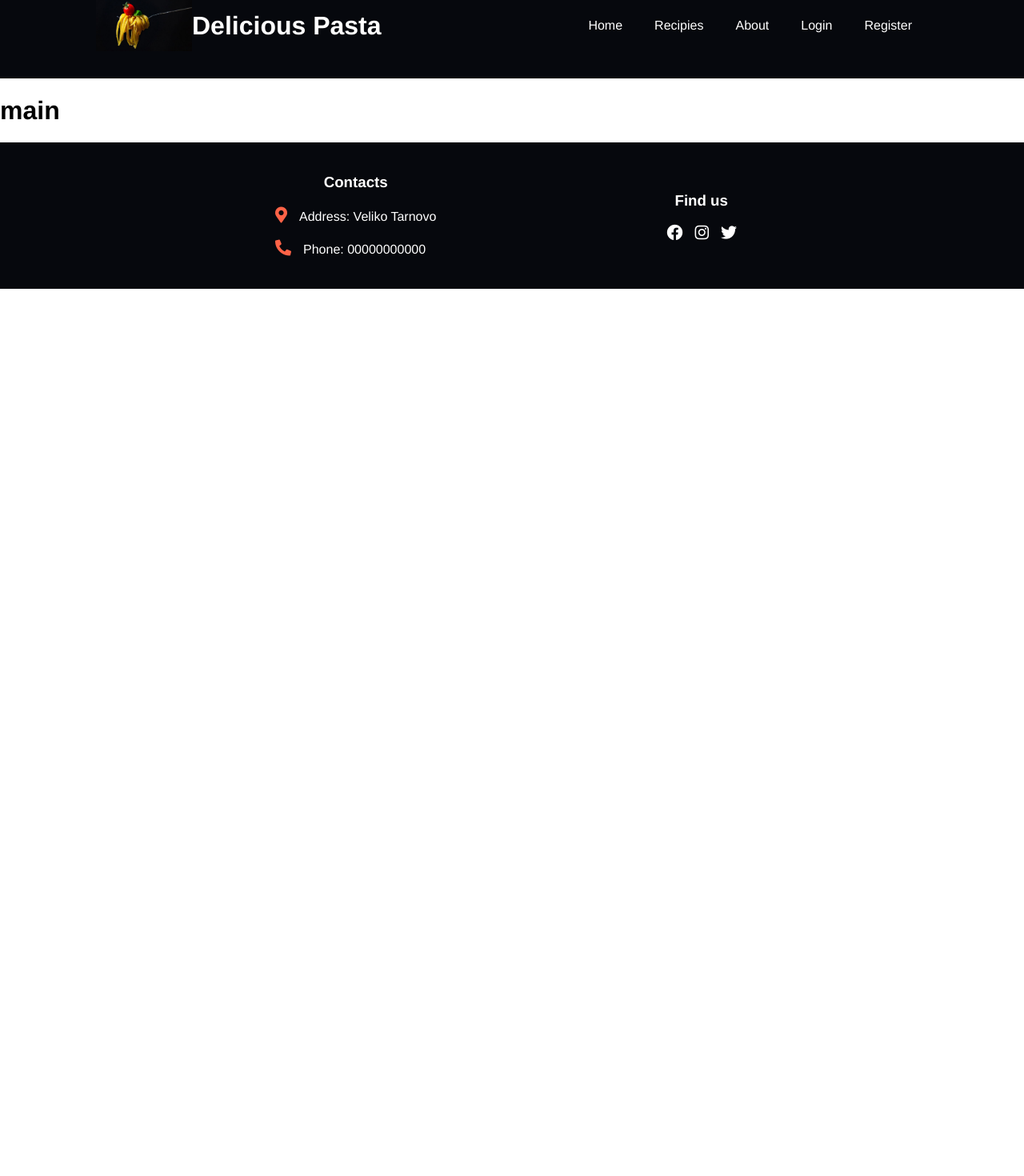
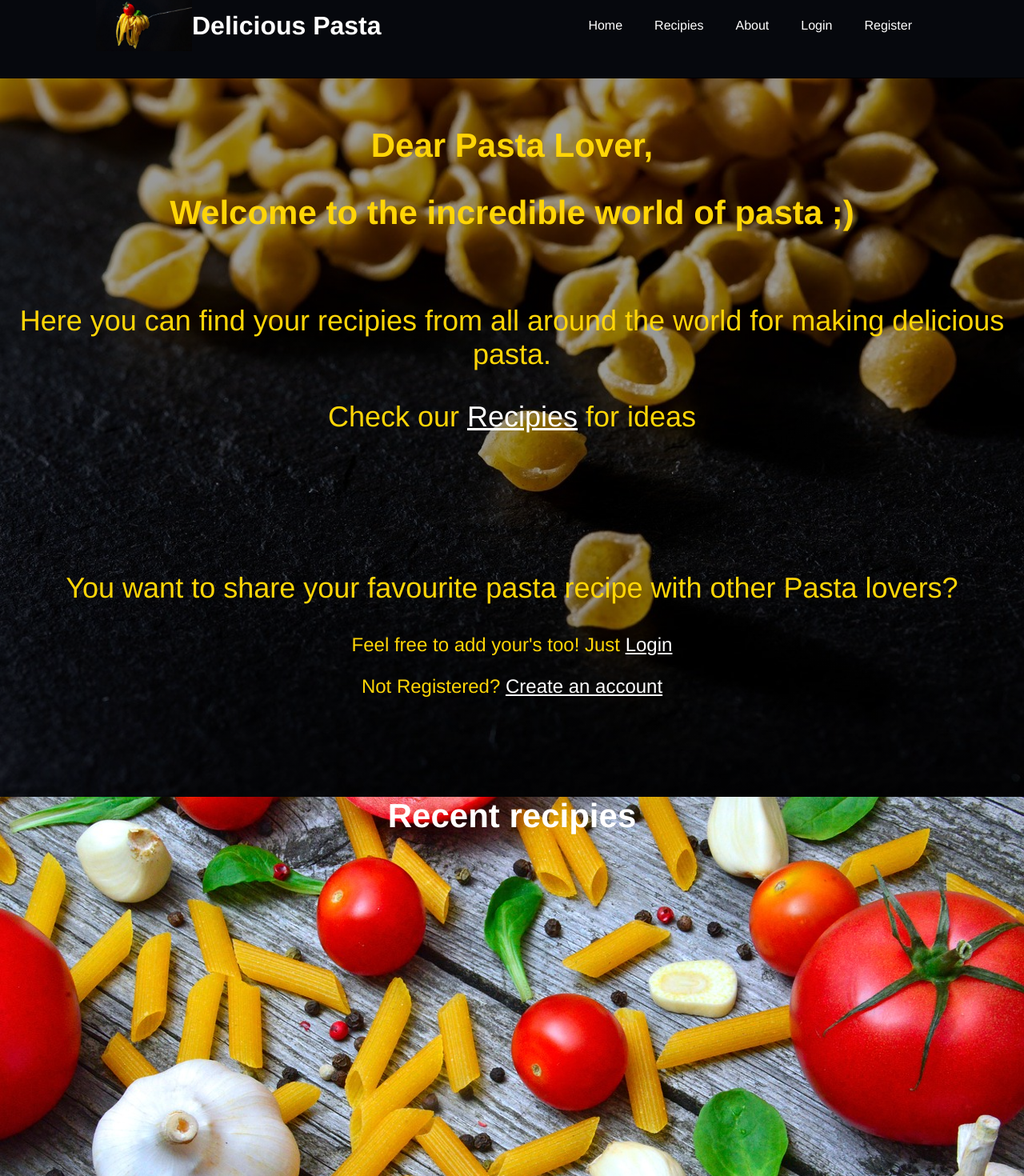
Before and after one commit to Serafimova/delicious-pasta, a React (Create React App) app: page / in a window 1280 px wide. Shown: the part 33-1503 px from the top of the page at 80% size. Before the commit the page ends 800 px from the top, so only its background shows below. Built offline with nearby package versions, Linux system fonts and the light colour scheme.

Commit message:
Create Main Page

```diff
--- a/src/components/Main/Main.js
+++ b/src/components/Main/Main.js
@@ -1,3 +1,30 @@
+import { Link } from 'react-router-dom';
+import styles from "./Main.module.css";
+
 export default function Main() {
-  return <h1>main</h1>;
+  return (<>
+    <section className={styles["main-section"]}>
+      <article className="main-content">
+        <p className={styles["main-content-title"]}>
+          Dear Pasta Lover,
+          <br />
+          Welcome to the incredible world of pasta ;)
+        </p>
+        <p>
+          Here you can find your recipies from all around the world for making
+          delicious pasta.
+        </p>
+        <p>Check our <Link className={styles["link"]} to="/recipies">Recipies</Link> for ideas</p>
+      </article>
+        <article className={styles["main-acc"]}>
+        <p>You want to share your favourite pasta recipe with other Pasta lovers?</p>
+          <p className={styles["main-content-text"]}> Feel free to add your's too! Just <Link className={styles["link"]} to="/login">Login</Link></p>
+          <p className={styles["main-content-text"]}>Not Registered?  <Link className={styles["link"]} to="/register">Create an account</Link></p>
+        </article>
+    </section>
+      <section className={styles["recent"]}>
+        <p className={styles["recent-title"]}>Recent recipies</p>
+      </section>
+  </>
+  );
 }
--- /dev/null
+++ b/src/components/Main/Main.module.css
@@ -0,0 +1,53 @@
+.main-section {
+    /* height: 500px; */
+    display: flex;
+    justify-content: center;
+    align-items: center;
+    background: linear-gradient(0deg, rgba(0, 0, 0, 0.4), rgba(0, 0, 0, 0.4)), url('../../images/orecchiette.jpg');
+    background-repeat: no-repeat;
+    background-size: cover;
+    background-position: top;
+    color: #ffd507;
+    font-size: 36px;
+    text-align: center;
+    display: flex;
+    flex-direction: column;
+}
+
+.main-content-title{
+font-size: 42px;
+font-weight: bold;
+line-height: 2;
+padding-bottom: 30px;
+}
+
+.main-content-text{
+    font-size: 24px;
+}
+
+.main-acc{
+    margin: 100px 0;
+}
+.link{
+    /* margin:0 50px; */
+    text-decoration: underline;
+    color: white;
+}
+
+.link:hover {
+    font-style: italic;
+}
+.recent{
+    background: url('../../images/vegetables-cover.jpg');
+    background-repeat: no-repeat;
+    background-size: cover;
+    height: 500px;
+}
+
+.recent-title{
+    margin: 0;
+    text-align: center;
+    font-size: 42px;
+    font-weight: bold;
+    color: white;
+}
--- a/src/components/NotFound/NotFound.module.css
+++ b/src/components/NotFound/NotFound.module.css
@@ -3,7 +3,6 @@
     display: flex;
     justify-content: center;
     align-items: center;
-    color: #ffffff;
     background: linear-gradient(0deg, rgba(0, 0, 0, 0.4), rgba(0, 0, 0, 0.4)), url('../../images/meal.jpg');
     background-repeat: no-repeat;
     background-size: cover;
@@ -23,16 +22,13 @@
 .home {
     margin-right: 50px;
     text-decoration: none;
-    color: inherit
+    color: inherit;
 }
 
 .home:hover {
     font-style: italic;
     text-decoration: underline;
-
 }
-
-
 
 .contact {
     margin-left: 50px;
```
Also changed, not shown: src/images/orecchiette.jpg (added), src/images/vegetables-cover.jpg (added).
